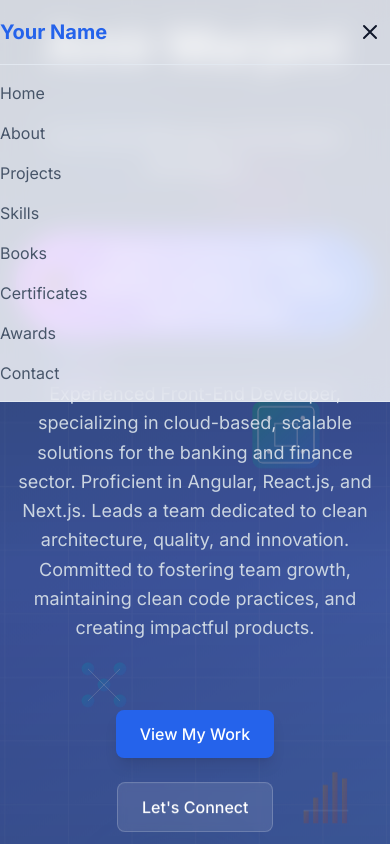
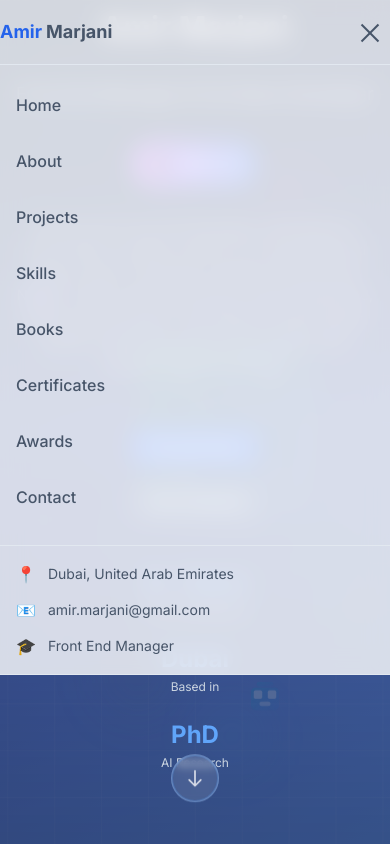
Before and after one commit to marjani34/portfolio, a Next.js app: page / in a window 390 px wide. Both pictures are taken after a click on the button "Toggle menu". Shown: the top 844 px of the page. Built offline with nearby package versions, Linux system fonts and the light colour scheme.

Commit message:
arrow scroll down

```diff
--- a/src/components/Header.tsx
+++ b/src/components/Header.tsx
@@ -1,10 +1,33 @@
 'use client'
 
-import { useState } from 'react'
+import { useState, useEffect } from 'react'
 import Link from 'next/link'
+import { personalInfo } from '@/data/portfolio'
 
 const Header = () => {
   const [isMenuOpen, setIsMenuOpen] = useState(false)
+  const [isScrolled, setIsScrolled] = useState(false)
+
+  // Handle scroll effect
+  useEffect(() => {
+    const handleScroll = () => {
+      setIsScrolled(window.scrollY > 20)
+    }
+    window.addEventListener('scroll', handleScroll)
+    return () => window.removeEventListener('scroll', handleScroll)
+  }, [])
+
+  // Close menu when clicking outside
+  useEffect(() => {
+    const handleClickOutside = (event: MouseEvent) => {
+      const target = event.target as Element
+      if (isMenuOpen && !target.closest('.mobile-menu')) {
+        setIsMenuOpen(false)
+      }
+    }
+    document.addEventListener('mousedown', handleClickOutside)
+    return () => document.removeEventListener('mousedown', handleClickOutside)
+  }, [isMenuOpen])
 
   const navItems = [
     { name: 'Home', href: '#home' },
@@ -17,76 +40,120 @@ const Header = () => {
     { name: 'Contact', href: '#contact' },
   ]
 
+  const handleNavClick = (href: string) => {
+    setIsMenuOpen(false)
+    const element = document.querySelector(href)
+    if (element) {
+      element.scrollIntoView({ behavior: 'smooth' })
+    }
+  }
+
   return (
-    <header className="fixed top-0 left-0 right-0 z-50 bg-white/80 dark:bg-secondary-900/80 backdrop-blur-md border-b border-secondary-200 dark:border-secondary-700">
+    <header className={`fixed top-0 left-0 right-0 z-50 transition-all duration-300 ${
+      isScrolled
+        ? 'bg-white/95 dark:bg-secondary-900/95 shadow-lg'
+        : 'bg-white/80 dark:bg-secondary-900/80'
+    } backdrop-blur-md border-b border-secondary-200 dark:border-secondary-700`}>
       <div className="container-custom">
-        <div className="flex items-center justify-between h-16">
+        <div className="flex items-center justify-between h-16 md:h-20">
           {/* Logo */}
-          <Link href="#home" className="text-xl font-bold text-primary-600">
-            Your Name
+          <Link
+            href="#home"
+            className="text-lg md:text-xl font-bold text-primary-600 dark:text-primary-400 hover:text-primary-700 dark:hover:text-primary-300 transition-colors duration-200"
+            onClick={() => handleNavClick('#home')}
+          >
+            {personalInfo.name.split(' ')[0]}
+            <span className="text-secondary-600 dark:text-secondary-400 ml-1">
+              {personalInfo.name.split(' ')[1]}
+            </span>
           </Link>
 
           {/* Desktop Navigation */}
-          <nav className="hidden md:flex items-center space-x-8">
+          <nav className="hidden lg:flex items-center space-x-8">
             {navItems.map((item) => (
               <Link
                 key={item.name}
                 href={item.href}
-                className="text-secondary-600 dark:text-secondary-300 hover:text-primary-600 dark:hover:text-primary-400 transition-colors duration-200"
+                className="text-secondary-600 dark:text-secondary-300 hover:text-primary-600 dark:hover:text-primary-400 transition-colors duration-200 font-medium relative group"
+                onClick={() => handleNavClick(item.href)}
               >
                 {item.name}
+                <span className="absolute -bottom-1 left-0 w-0 h-0.5 bg-primary-600 dark:bg-primary-400 transition-all duration-300 group-hover:w-full"></span>
               </Link>
             ))}
           </nav>
 
           {/* Mobile Menu Button */}
           <button
-            className="md:hidden p-2"
+            className="lg:hidden p-2 rounded-lg hover:bg-secondary-100 dark:hover:bg-secondary-800 transition-colors duration-200 mobile-menu"
             onClick={() => setIsMenuOpen(!isMenuOpen)}
             aria-label="Toggle menu"
           >
-            <svg
-              className="w-6 h-6"
-              fill="none"
-              stroke="currentColor"
-              viewBox="0 0 24 24"
-            >
-              {isMenuOpen ? (
-                <path
-                  strokeLinecap="round"
-                  strokeLinejoin="round"
-                  strokeWidth={2}
-                  d="M6 18L18 6M6 6l12 12"
-                />
-              ) : (
-                <path
-                  strokeLinecap="round"
-                  strokeLinejoin="round"
-                  strokeWidth={2}
-                  d="M4 6h16M4 12h16M4 18h16"
-                />
-              )}
-            </svg>
+            <div className="relative w-6 h-6">
+              <span className={`absolute top-1/2 left-0 w-6 h-0.5 bg-secondary-600 dark:bg-secondary-300 transform transition-all duration-300 ${
+                isMenuOpen ? 'rotate-45' : '-translate-y-1'
+              }`}></span>
+              <span className={`absolute top-1/2 left-0 w-6 h-0.5 bg-secondary-600 dark:bg-secondary-300 transform transition-all duration-300 ${
+                isMenuOpen ? 'opacity-0' : 'opacity-100'
+              }`}></span>
+              <span className={`absolute top-1/2 left-0 w-6 h-0.5 bg-secondary-600 dark:bg-secondary-300 transform transition-all duration-300 ${
+                isMenuOpen ? '-rotate-45' : 'translate-y-1'
+              }`}></span>
+            </div>
           </button>
         </div>
 
         {/* Mobile Navigation */}
-        {isMenuOpen && (
-          <nav className="md:hidden py-4 border-t border-secondary-200 dark:border-secondary-700">
-            <div className="flex flex-col space-y-4">
-              {navItems.map((item) => (
+        <div className={`lg:hidden overflow-hidden transition-all duration-300 ease-in-out ${
+          isMenuOpen ? 'max-h-screen opacity-100' : 'max-h-0 opacity-0'
+        }`}>
+          <nav className="py-4 border-t border-secondary-200 dark:border-secondary-700">
+            <div className="flex flex-col space-y-2 max-h-[70vh] overflow-y-auto">
+              {navItems.map((item, index) => (
                 <Link
                   key={item.name}
                   href={item.href}
-                  className="text-secondary-600 dark:text-secondary-300 hover:text-primary-600 dark:hover:text-primary-400 transition-colors duration-200"
-                  onClick={() => setIsMenuOpen(false)}
+                  className={`text-secondary-600 dark:text-secondary-300 hover:text-primary-600 dark:hover:text-primary-400 hover:bg-secondary-50 dark:hover:bg-secondary-800 px-4 py-3 rounded-lg transition-all duration-200 font-medium transform ${
+                    isMenuOpen ? 'translate-x-0 opacity-100' : 'translate-x-4 opacity-0'
+                  }`}
+                  style={{ transitionDelay: `${index * 50}ms` }}
+                  onClick={() => handleNavClick(item.href)}
                 >
                   {item.name}
                 </Link>
               ))}
             </div>
+
+            {/* Mobile Contact Info */}
+            <div className={`mt-6 pt-4 border-t border-secondary-200 dark:border-secondary-700 transform transition-all duration-300 ${
+              isMenuOpen ? 'translate-x-0 opacity-100' : 'translate-x-4 opacity-0'
+            }`} style={{ transitionDelay: '400ms' }}>
+              <div className="px-4 space-y-3">
+                <div className="flex items-center space-x-3">
+                  <span className="text-primary-600 dark:text-primary-400">📍</span>
+                  <span className="text-sm text-secondary-600 dark:text-secondary-400">
+                    {personalInfo.location}
+                  </span>
+                </div>
+                <div className="flex items-center space-x-3">
+                  <span className="text-primary-600 dark:text-primary-400">📧</span>
+                  <a
+                    href={`mailto:${personalInfo.email}`}
+                    className="text-sm text-secondary-600 dark:text-secondary-400 hover:text-primary-600 dark:hover:text-primary-400 transition-colors duration-200"
+                  >
+                    {personalInfo.email}
+                  </a>
+                </div>
+                <div className="flex items-center space-x-3">
+                  <span className="text-primary-600 dark:text-primary-400">🎓</span>
+                  <span className="text-sm text-secondary-600 dark:text-secondary-400">
+                    {personalInfo.title}
+                  </span>
+                </div>
+              </div>
+            </div>
           </nav>
-        )}
+        </div>
       </div>
     </header>
   )
--- a/src/sections/ParallaxHero.tsx
+++ b/src/sections/ParallaxHero.tsx
@@ -25,15 +25,15 @@ const ParallaxHero = () => {
 
       {/* Floating Elements */}
       <Parallax speed={-8} className="absolute inset-0 z-0">
-        <div className="absolute top-20 left-10 w-32 h-32 bg-primary-500/20 rounded-full blur-xl"></div>
-        <div className="absolute top-40 right-20 w-24 h-24 bg-accent-500/20 rounded-full blur-xl"></div>
-        <div className="absolute bottom-32 left-1/4 w-40 h-40 bg-secondary-500/10 rounded-full blur-xl"></div>
-        <div className="absolute bottom-20 right-1/3 w-28 h-28 bg-primary-400/15 rounded-full blur-xl"></div>
+        <div className="absolute top-20 left-10 w-16 h-16 md:w-32 md:h-32 bg-primary-500/20 rounded-full blur-xl"></div>
+        <div className="absolute top-40 right-20 w-12 h-12 md:w-24 md:h-24 bg-accent-500/20 rounded-full blur-xl"></div>
+        <div className="absolute bottom-32 left-1/4 w-20 h-20 md:w-40 md:h-40 bg-secondary-500/10 rounded-full blur-xl"></div>
+        <div className="absolute bottom-20 right-1/3 w-14 h-14 md:w-28 md:h-28 bg-primary-400/15 rounded-full blur-xl"></div>
       </Parallax>
 
       {/* AI-Themed Floating Images - Left Side */}
-      <Parallax speed={-12} className="absolute left-8 top-1/4 z-5">
-        <div className="w-24 h-24 md:w-32 md:h-32 opacity-60 hover:opacity-80 transition-opacity duration-300">
+      <Parallax speed={-12} className="absolute left-2 md:left-8 top-1/4 z-5">
+        <div className="w-16 h-16 md:w-24 md:h-24 lg:w-32 lg:h-32 opacity-40 md:opacity-60 hover:opacity-80 transition-opacity duration-300">
           <svg viewBox="0 0 100 100" className="w-full h-full">
             <defs>
               <linearGradient id="brainGradient" x1="0%" y1="0%" x2="100%" y2="100%">
@@ -49,8 +49,8 @@ const ParallaxHero = () => {
         </div>
       </Parallax>
 
-      <Parallax speed={-6} className="absolute left-16 bottom-1/3 z-5">
-        <div className="w-20 h-20 md:w-28 md:h-28 opacity-50 hover:opacity-70 transition-opacity duration-300">
+      <Parallax speed={-6} className="absolute left-4 md:left-16 bottom-1/3 z-5">
+        <div className="w-12 h-12 md:w-20 md:h-20 lg:w-28 lg:h-28 opacity-30 md:opacity-50 hover:opacity-70 transition-opacity duration-300">
           <svg viewBox="0 0 100 100" className="w-full h-full">
             <defs>
               <linearGradient id="neuralGradient" x1="0%" y1="0%" x2="100%" y2="100%">
@@ -72,8 +72,8 @@ const ParallaxHero = () => {
       </Parallax>
 
       {/* AI-Themed Floating Images - Right Side */}
-      <Parallax speed={-10} className="absolute right-12 top-1/3 z-5">
-        <div className="w-28 h-28 md:w-36 md:h-36 opacity-55 hover:opacity-75 transition-opacity duration-300">
+      <Parallax speed={-10} className="absolute right-3 md:right-12 top-1/3 z-5">
+        <div className="w-18 h-18 md:w-28 md:h-28 lg:w-36 lg:h-36 opacity-35 md:opacity-55 hover:opacity-75 transition-opacity duration-300">
           <svg viewBox="0 0 100 100" className="w-full h-full">
             <defs>
               <linearGradient id="chipGradient" x1="0%" y1="0%" x2="100%" y2="100%">
@@ -92,8 +92,8 @@ const ParallaxHero = () => {
         </div>
       </Parallax>
 
-      <Parallax speed={-4} className="absolute right-8 bottom-1/4 z-5">
-        <div className="w-16 h-16 md:w-24 md:h-24 opacity-45 hover:opacity-65 transition-opacity duration-300">
+      <Parallax speed={-4} className="absolute right-2 md:right-8 bottom-1/4 z-5">
+        <div className="w-10 h-10 md:w-16 md:h-16 lg:w-24 lg:h-24 opacity-25 md:opacity-45 hover:opacity-65 transition-opacity duration-300">
           <svg viewBox="0 0 100 100" className="w-full h-full">
             <defs>
               <linearGradient id="dataGradient" x1="0%" y1="0%" x2="100%" y2="100%">
@@ -112,8 +112,8 @@ const ParallaxHero = () => {
       </Parallax>
 
       {/* Additional Floating Code Elements */}
-      <Parallax speed={-7} className="absolute left-1/4 top-16 z-5">
-        <div className="w-20 h-20 md:w-28 md:h-28 opacity-40 hover:opacity-60 transition-opacity duration-300">
+      <Parallax speed={-7} className="absolute left-1/4 top-8 md:top-16 z-5">
+        <div className="w-12 h-12 md:w-20 md:h-20 lg:w-28 lg:h-28 opacity-25 md:opacity-40 hover:opacity-60 transition-opacity duration-300">
           <svg viewBox="0 0 100 100" className="w-full h-full">
             <defs>
               <linearGradient id="codeGradient" x1="0%" y1="0%" x2="100%" y2="100%">
@@ -129,8 +129,8 @@ const ParallaxHero = () => {
         </div>
       </Parallax>
 
-      <Parallax speed={-9} className="absolute right-1/4 bottom-20 z-5">
-        <div className="w-24 h-24 md:w-32 md:h-32 opacity-50 hover:opacity-70 transition-opacity duration-300">
+      <Parallax speed={-9} className="absolute right-1/4 bottom-12 md:bottom-20 z-5">
+        <div className="w-14 h-14 md:w-24 md:h-24 lg:w-32 lg:h-32 opacity-30 md:opacity-50 hover:opacity-70 transition-opacity duration-300">
           <svg viewBox="0 0 100 100" className="w-full h-full">
             <defs>
               <linearGradient id="robotGradient" x1="0%" y1="0%" x2="100%" y2="100%">
@@ -154,9 +154,9 @@ const ParallaxHero = () => {
       <div className="relative z-10 container-custom text-center px-4">
         <div className="max-w-5xl mx-auto">
           {/* Animated Greeting */}
-          <Parallax speed={8} className="mb-8">
+          <Parallax speed={8} className="mb-4 md:mb-8">
             <p
-              className={`text-primary-300 font-medium text-lg md:text-xl lg:text-2xl transition-all duration-1000 ${
+              className={`text-primary-300 font-medium text-base md:text-lg lg:text-xl xl:text-2xl transition-all duration-1000 ${
                 isVisible ? 'opacity-100 translate-y-0' : 'opacity-0 translate-y-8'
               }`}
             >
@@ -165,9 +165,9 @@ const ParallaxHero = () => {
           </Parallax>
 
           {/* Main Heading */}
-          <Parallax speed={5} className="mb-8">
+          <Parallax speed={5} className="mb-4 md:mb-8">
             <h1
-              className={`text-5xl md:text-7xl lg:text-8xl font-bold text-white mb-6 transition-all duration-1000 delay-200 ${
+              className={`text-3xl sm:text-4xl md:text-5xl lg:text-7xl xl:text-8xl font-bold text-white mb-3 md:mb-6 transition-all duration-1000 delay-200 ${
                 isVisible ? 'opacity-100 translate-y-0' : 'opacity-0 translate-y-12'
               }`}
             >
@@ -176,9 +176,9 @@ const ParallaxHero = () => {
           </Parallax>
 
           {/* Subheading */}
-          <Parallax speed={3} className="mb-10">
+          <Parallax speed={3} className="mb-6 md:mb-10">
             <h2
-              className={`text-xl md:text-2xl lg:text-3xl text-secondary-200 mb-8 transition-all duration-1000 delay-400 ${
+              className={`text-lg sm:text-xl md:text-2xl lg:text-3xl text-secondary-200 mb-4 md:mb-8 transition-all duration-1000 delay-400 ${
                 isVisible ? 'opacity-100 translate-y-0' : 'opacity-0 translate-y-8'
               }`}
             >
@@ -187,21 +187,22 @@ const ParallaxHero = () => {
           </Parallax>
 
           {/* PhD Badge */}
-          <Parallax speed={2} className="mb-8">
+          <Parallax speed={2} className="mb-6 md:mb-8">
             <div
-              className={`inline-flex items-center px-6 py-3 bg-gradient-to-r from-purple-500 to-blue-600 text-white rounded-full text-lg font-semibold transition-all duration-1000 delay-500 ${
+              className={`inline-flex items-center px-4 py-2 md:px-6 md:py-3 bg-gradient-to-r from-purple-500 to-blue-600 text-white rounded-full text-sm md:text-lg font-semibold transition-all duration-1000 delay-500 ${
                 isVisible ? 'opacity-100 translate-y-0' : 'opacity-0 translate-y-8'
               }`}
             >
-              <span className="mr-3 text-2xl">🎓</span>
-              {personalInfo.education}
+              <span className="mr-2 md:mr-3 text-lg md:text-2xl">🎓</span>
+              <span className="hidden sm:inline">{personalInfo.education}</span>
+              <span className="sm:hidden">PhD in AI</span>
             </div>
           </Parallax>
 
           {/* Description */}
-          <Parallax speed={2} className="mb-16">
+          <Parallax speed={2} className="mb-12 md:mb-16">
             <p
-              className={`text-lg md:text-xl lg:text-2xl text-secondary-300 max-w-4xl mx-auto leading-relaxed transition-all duration-1000 delay-600 ${
+              className={`text-sm sm:text-base md:text-lg lg:text-xl xl:text-2xl text-secondary-300 max-w-4xl mx-auto leading-relaxed transition-all duration-1000 delay-600 ${
                 isVisible ? 'opacity-100 translate-y-0' : 'opacity-0 translate-y-8'
               }`}
             >
@@ -210,9 +211,9 @@ const ParallaxHero = () => {
           </Parallax>
 
           {/* CTA Buttons */}
-          <Parallax speed={1} className="flex flex-col sm:flex-row gap-6 justify-center items-center">
+          <Parallax speed={1} className="flex flex-col sm:flex-row gap-4 md:gap-6 justify-center items-center">
             <button
-              className={`btn-primary transition-all duration-1000 delay-800 ${
+              className={`btn-primary text-sm md:text-base py-2 px-4 md:py-3 md:px-6 transition-all duration-1000 delay-800 ${
                 isVisible ? 'opacity-100 translate-y-0' : 'opacity-0 translate-y-8'
               }`}
               onClick={() => document.getElementById('projects')?.scrollIntoView({ behavior: 'smooth' })}
@@ -220,7 +221,7 @@ const ParallaxHero = () => {
               View My Work
             </button>
             <button
-              className={`btn-secondary transition-all duration-1000 delay-1000 ${
+              className={`btn-secondary text-sm md:text-base py-2 px-4 md:py-3 md:px-6 transition-all duration-1000 delay-1000 ${
                 isVisible ? 'opacity-100 translate-y-0' : 'opacity-0 translate-y-8'
               }`}
               onClick={() => document.getElementById('contact')?.scrollIntoView({ behavior: 'smooth' })}
@@ -230,23 +231,23 @@ const ParallaxHero = () => {
           </Parallax>
 
           {/* Stats */}
-          <Parallax speed={0} className="mt-16">
+          <Parallax speed={0} className="mt-12 md:mt-16 pb-16 md:pb-20">
             <div
-              className={`grid grid-cols-1 md:grid-cols-3 gap-8 max-w-3xl mx-auto transition-all duration-1000 delay-1200 ${
+              className={`grid grid-cols-1 md:grid-cols-3 gap-6 md:gap-8 max-w-3xl mx-auto transition-all duration-1000 delay-1200 ${
                 isVisible ? 'opacity-100 translate-y-0' : 'opacity-0 translate-y-8'
               }`}
             >
               <div className="text-center">
-                <div className="text-3xl md:text-4xl font-bold text-primary-400 mb-2">{personalInfo.experience}</div>
-                <div className="text-secondary-300 text-sm md:text-base">Years Experience</div>
+                <div className="text-2xl sm:text-3xl md:text-4xl font-bold text-primary-400 mb-1 md:mb-2">{personalInfo.experience}</div>
+                <div className="text-secondary-300 text-xs sm:text-sm md:text-base">Years Experience</div>
               </div>
               <div className="text-center">
-                <div className="text-3xl md:text-4xl font-bold text-primary-400 mb-2">{personalInfo.location.split(',')[0]}</div>
-                <div className="text-secondary-300 text-sm md:text-base">Based in</div>
+                <div className="text-2xl sm:text-3xl md:text-4xl font-bold text-primary-400 mb-1 md:mb-2">{personalInfo.location.split(',')[0]}</div>
+                <div className="text-secondary-300 text-xs sm:text-sm md:text-base">Based in</div>
               </div>
               <div className="text-center">
-                <div className="text-3xl md:text-4xl font-bold text-primary-400 mb-2">PhD</div>
-                <div className="text-secondary-300 text-sm md:text-base">AI Research</div>
+                <div className="text-2xl sm:text-3xl md:text-4xl font-bold text-primary-400 mb-1 md:mb-2">PhD</div>
+                <div className="text-secondary-300 text-xs sm:text-sm md:text-base">AI Research</div>
               </div>
             </div>
           </Parallax>
@@ -254,14 +255,16 @@ const ParallaxHero = () => {
       </div>
 
       {/* Scroll Indicator */}
-      <Parallax speed={-3} className="absolute bottom-8 left-1/2 transform -translate-x-1/2 z-10">
+      <Parallax speed={-3} className="absolute bottom-4 md:bottom-8 left-0 right-0 z-10 flex justify-center">
         <div className="animate-bounce-slow">
+          <div className="relative group cursor-pointer" onClick={() => document.getElementById('about')?.scrollIntoView({ behavior: 'smooth' })}>
+            {/* Main Arrow */}
+            <div className="w-12 h-12 md:w-16 md:h-16 bg-white/10 backdrop-blur-sm border border-white/20 rounded-full flex items-center justify-center hover:bg-white/20 transition-all duration-300 group-hover:scale-110">
               <svg
-            className="w-8 h-8 text-white/70 hover:text-primary-400 transition-colors duration-200 cursor-pointer"
+                className="w-5 h-5 md:w-6 md:h-6 text-white/80 group-hover:text-primary-400 transition-colors duration-200"
                 fill="none"
                 stroke="currentColor"
                 viewBox="0 0 24 24"
-            onClick={() => document.getElementById('about')?.scrollIntoView({ behavior: 'smooth' })}
               >
                 <path
                   strokeLinecap="round"
@@ -271,6 +274,17 @@ const ParallaxHero = () => {
                 />
               </svg>
             </div>
+
+            {/* Pulsing Ring Effect */}
+            <div className="absolute inset-0 w-12 h-12 md:w-16 md:h-16 border-2 border-white/20 rounded-full animate-ping"></div>
+            <div className="absolute inset-0 w-12 h-12 md:w-16 md:h-16 border-2 border-primary-400/30 rounded-full animate-pulse"></div>
+
+            {/* Text Label */}
+            <div className="absolute -bottom-8 left-1/2 transform -translate-x-1/2 opacity-0 group-hover:opacity-100 transition-opacity duration-300">
+              <span className="text-xs text-white/70 font-medium whitespace-nowrap">Scroll Down</span>
+            </div>
+          </div>
+        </div>
       </Parallax>
     </section>
   )
```
Lines whose indentation alone changed are shown as unchanged.
